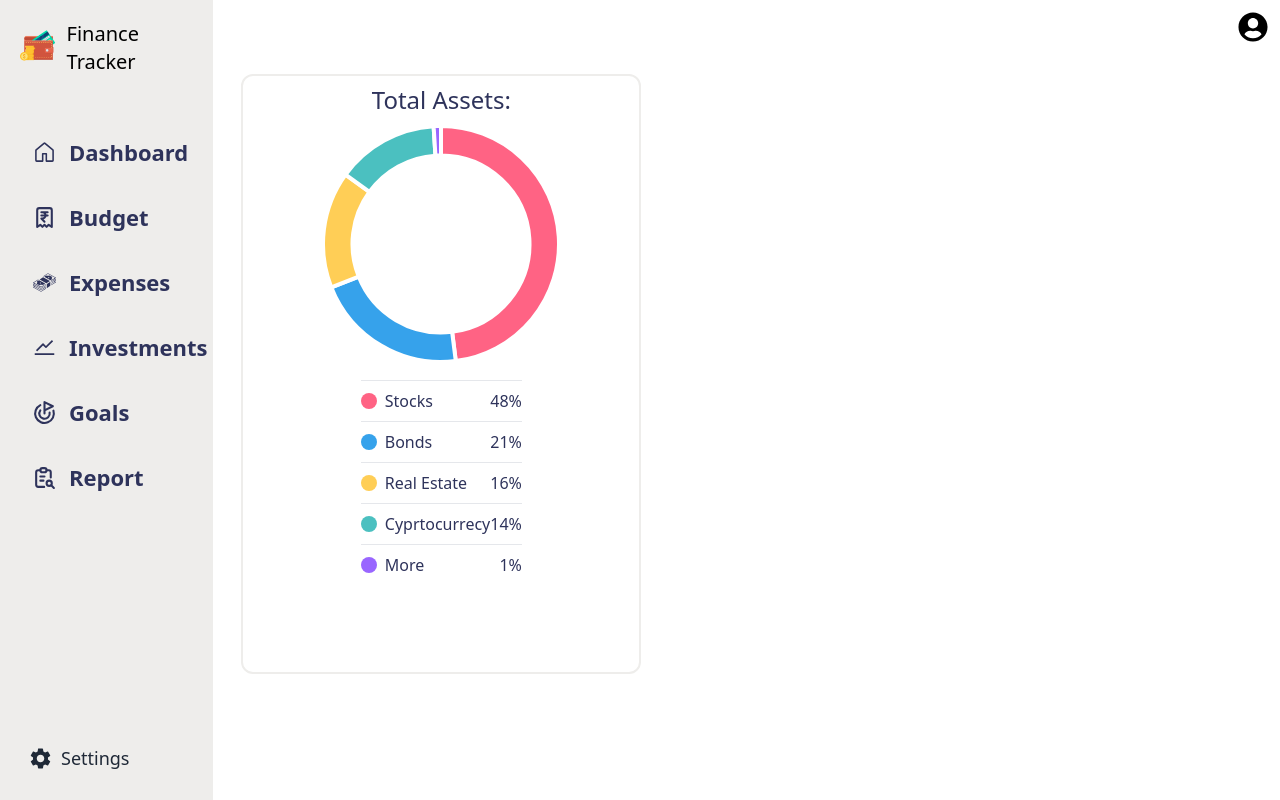
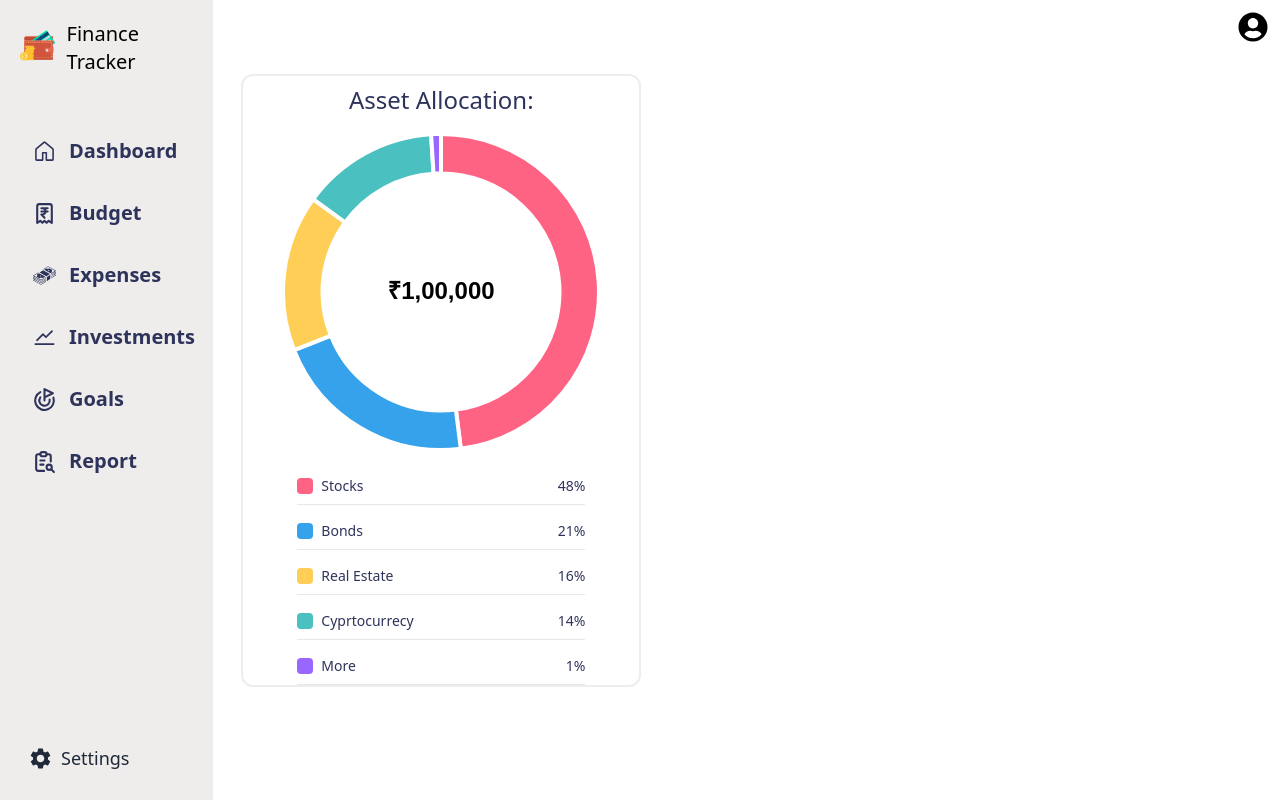
Before and after one commit to shashwat-v/personal-finance-tracker, a React (Vite) app: page /dashboard in a window 1280 px wide. Built offline with nearby package versions, Linux system fonts and the light colour scheme.

Commit message:
fix sime issue with chart and add amount between chart

```diff
--- a/src/components/PieChart.tsx
+++ b/src/components/PieChart.tsx
@@ -29,6 +29,21 @@ const data = {
     },
   ],
 };
+// Custom plugin to display the amount in the center of the doughnut chart
+const centerTextPlugin = {
+  id: "centerText",
+  afterDraw: function (chart) {
+    const { ctx, width, height } = chart;
+    ctx.save();
+    const amount = "₹1,00,000"; // Change this to dynamically fetch the amount if needed
+    ctx.font = "bold 24px Arial";
+    ctx.textAlign = "center";
+    ctx.textBaseline = "middle";
+    ctx.fillStyle = "#000"; // Color of the text
+    ctx.fillText(amount, width / 2, height / 2);
+    ctx.restore();
+  },
+};
 // Chart options to hide the default legend
 const options = {
   cutout: "75%", // Increase inner radius to 70% of the total radius
@@ -37,32 +52,43 @@ const options = {
       display: false, // Hide default legend
     },
     tooltip: {
-      enabled: false, // Hide default tooltips
+      enabled: false, // Enable tooltips
+      // callbacks: {
+      //   label: function (context) {
+      //     const label = data.labels[context.dataIndex];
+      //     const value = data.datasets[0].data[context.dataIndex];
+      //     return `${label}: ${value}%`;
+      //   },
+      // },
     },
+    centerText: {}, // Register the custom plugin
   },
 };
 function PieChart() {
   return (
     <div className="flex flex-col items-center">
-      <div className="w-60 h-60">
-        <Doughnut data={data} options={options} />
+      <div className="w-80 h-80 relative">
+        <Doughnut data={data} options={options} plugins={[centerTextPlugin]} />
       </div>
-      <ul className="mt-4 space-y-2 max-w-sm list-none">
+      <ul className="mt-4 w-full max-w-sm space-y-2 list-none px-4">
         {data.labels.map((label, index) => (
           <React.Fragment key={index}>
-            {/* Fragment to provide unique index to element */}
-            <hr />
-            <li className="flex justify-between">
-              <div className="flex items-center">
+            {/* Fragment to provide unique index to each ele*/}
+            <li className="flex items-center justify-between border-b border-gray-200 py-2">
+              <div className="flex items-center space-x-2">
                 <span
-                  className="inline-block w-4 h-4 rounded-full mr-2"
+                  className="inline-block w-4 h-4 rounded"
                   style={{
                     backgroundColor: data.datasets[0].backgroundColor[index],
                   }}
                 ></span>
-                <span>{label}</span>
+                <span className="text-sm font-medium">{label}</span>
               </div>
-              <span>{data.datasets[0].data[index]}%</span>
+              <div className="flex items-center space-x-2">
+                <span className="text-sm font-medium">
+                  {data.datasets[0].data[index]}%
+                </span>
+              </div>
             </li>
           </React.Fragment>
         ))}
--- a/src/components/Sidebar.tsx
+++ b/src/components/Sidebar.tsx
@@ -56,7 +56,7 @@ function Sidebar() {
             className="flex gap-3 items-center px-3 py-1   rounded-full text-[#2e335b] font-semibold hover:bg-slate-400"
           >
             <span className="text-[25px] font-bold">{data.icon}</span>
-            <span className="text-[22px] ">{data.label}</span>
+            <span className="text-[20px] ">{data.label}</span>
           </h1>
         ))}
       </div>
--- a/src/pages/Dashboard.tsx
+++ b/src/pages/Dashboard.tsx
@@ -1,11 +1,10 @@
 import React from "react";
 import PieChart from "../components/PieChart";
 function Dashboard() {
-  console.log("helo");
   return (
     <div className="flex">
-      <div className=" h-[600px] w-[400px] rounded-xl border-[#EEEDEB] text-[#2E335B] border-2 flex flex-col items-center">
-        <h1 className="text-2xl self-center m-2">Total Assets:</h1>
+      <div className=" h-auto w-[400px] rounded-xl border-[#EEEDEB] text-[#2E335B] border-2 flex flex-col items-center gap-2">
+        <h1 className="text-2xl self-center m-2">Asset Allocation:</h1>
         <div>
           <PieChart />
         </div>
```
